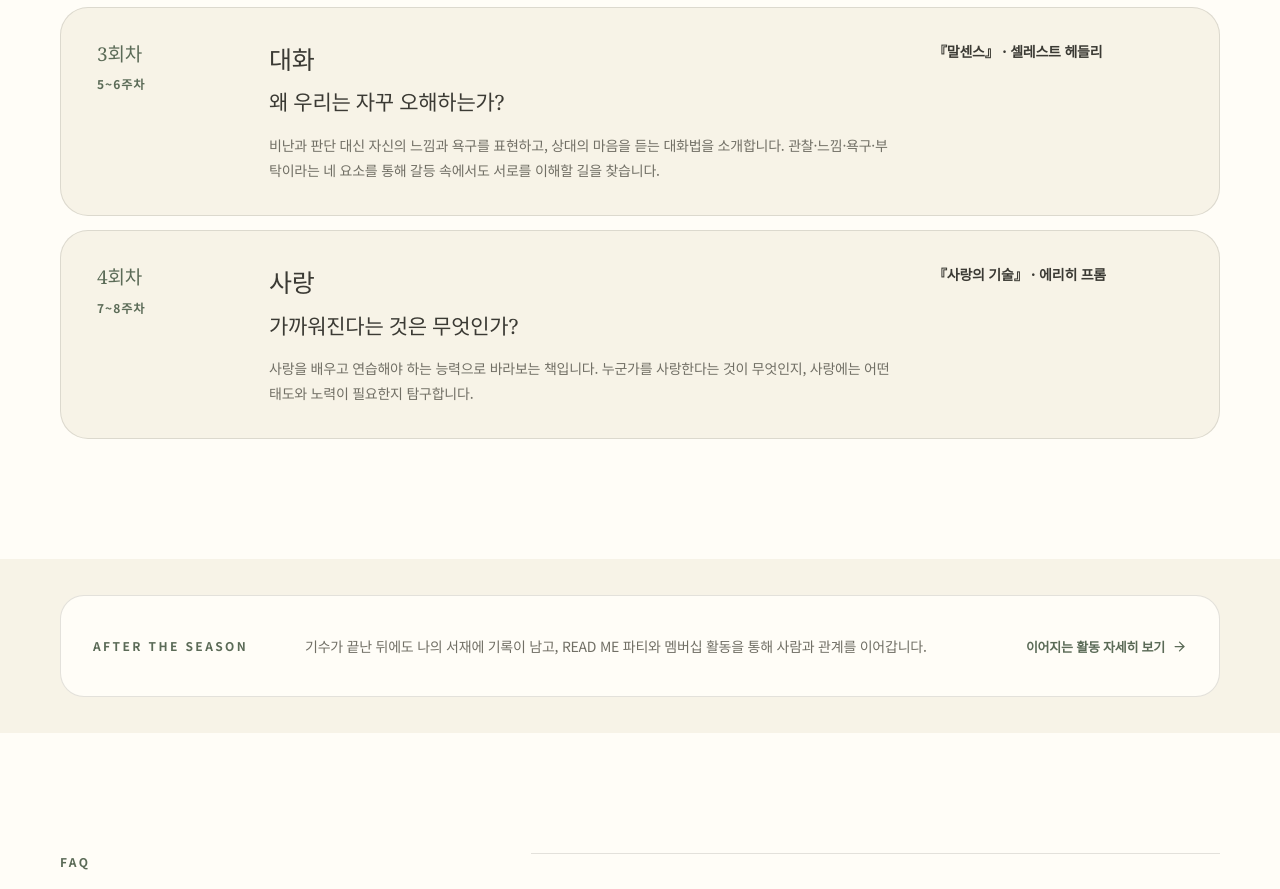
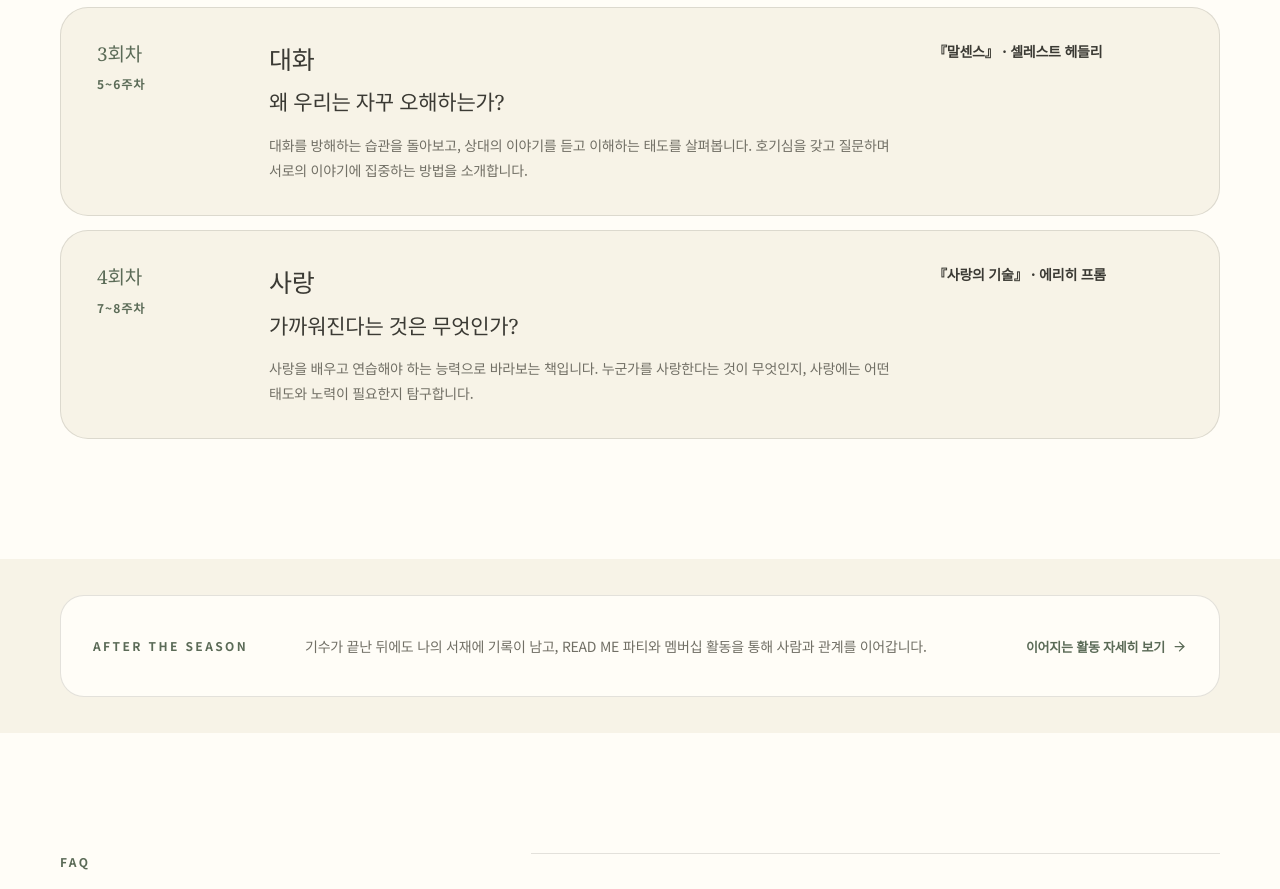
Before and after one commit to leesina103/READ_ME, a Next.js app: page /meeting in a window 1280 px wide. Shown: the part 4720-5609 px from the top of the page. Built offline with nearby package versions, Linux system fonts and the light colour scheme; no server answers.

Commit message:
FIXED. 모집 안내의 말센스 도서 설명 수정
- 3회차 설명을 비폭력대화에서 말센스에 맞게 변경

```diff
--- a/app/meeting/page.tsx
+++ b/app/meeting/page.tsx
@@ -16,7 +16,7 @@ export const metadata: Metadata = {
 const sessionFocus = [
   "가까운 사이에서도 우리는 상대의 마음을 안다고 쉽게 단정합니다. 나와 상대의 마음을 헤아리는 태도를 통해 관계를 회복하는 방법을 담은 책입니다.",
   "철학자와 청년의 대화로 아들러 심리학을 풀어낸 책입니다. 타인의 기대와 인정에 얽매이지 않고 자신의 삶을 선택할 용기를 이야기합니다.",
-  "비난과 판단 대신 자신의 느낌과 욕구를 표현하고, 상대의 마음을 듣는 대화법을 소개합니다. 관찰·느낌·욕구·부탁이라는 네 요소를 통해 갈등 속에서도 서로를 이해할 길을 찾습니다.",
+  "대화를 방해하는 습관을 돌아보고, 상대의 이야기를 듣고 이해하는 태도를 살펴봅니다. 호기심을 갖고 질문하며 서로의 이야기에 집중하는 방법을 소개합니다.",
   "사랑을 배우고 연습해야 하는 능력으로 바라보는 책입니다. 누군가를 사랑한다는 것이 무엇인지, 사랑에는 어떤 태도와 노력이 필요한지 탐구합니다."
 ] as const;
 
```
